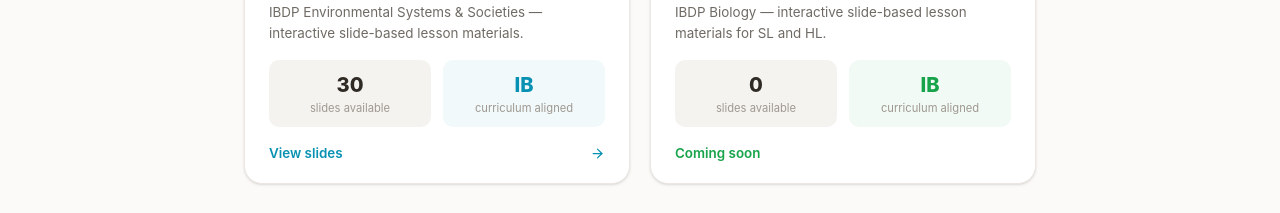
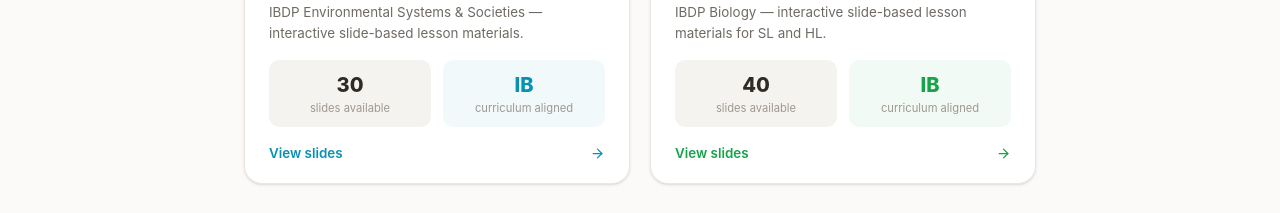
Before and after one commit to monikamehta610/monikamehta, a Next.js app: page /courses in a window 1280 px wide. Shown: the part 428-641 px from the top of the page. Built offline with nearby package versions, Linux system fonts and the light colour scheme.

Commit message:
Add Biology coming-soon placeholders (2026 syllabus, themes A-D)

```diff
--- a/src/data/courses.ts
+++ b/src/data/courses.ts
@@ -285,15 +285,326 @@
     icon: "🧬",
     accentColor: "#16a34a",
     slides: [
-      // ── Add Biology slides here ─────────────────────────────────────────────
-      // {
-      //   slug: "2-2",
-      //   title: "Topic 2.2",
-      //   subtitle: "Water",
-      //   htmlFile: "/slides/bio-2-2.html",
-      //   level: "SL & HL",
-      //   unit: "Unit 2: Ecology",
-      // },
+      {
+        slug: "a1-1",
+        title: "Topic A1.1",
+        subtitle: "Water",
+        level: "SL & HL",
+        unit: "Theme A: Unity & Diversity",
+        status: "coming-soon",
+      },
+      {
+        slug: "a1-2",
+        title: "Topic A1.2",
+        subtitle: "Nucleic Acids",
+        level: "SL & HL",
+        unit: "Theme A: Unity & Diversity",
+        status: "coming-soon",
+      },
+      {
+        slug: "a2-1",
+        title: "Topic A2.1",
+        subtitle: "Origins of Cells",
+        level: "HL Only",
+        unit: "Theme A: Unity & Diversity",
+        status: "coming-soon",
+      },
+      {
+        slug: "a2-2",
+        title: "Topic A2.2",
+        subtitle: "Cell Structure",
+        level: "SL & HL",
+        unit: "Theme A: Unity & Diversity",
+        status: "coming-soon",
+      },
+      {
+        slug: "a2-3",
+        title: "Topic A2.3",
+        subtitle: "Viruses",
+        level: "HL Only",
+        unit: "Theme A: Unity & Diversity",
+        status: "coming-soon",
+      },
+      {
+        slug: "a3-1",
+        title: "Topic A3.1",
+        subtitle: "Diversity of Organisms",
+        level: "SL & HL",
+        unit: "Theme A: Unity & Diversity",
+        status: "coming-soon",
+      },
+      {
+        slug: "a3-2",
+        title: "Topic A3.2",
+        subtitle: "Classification & Cladistics",
+        level: "HL Only",
+        unit: "Theme A: Unity & Diversity",
+        status: "coming-soon",
+      },
+      {
+        slug: "a4-1",
+        title: "Topic A4.1",
+        subtitle: "Evolution & Speciation",
+        level: "SL & HL",
+        unit: "Theme A: Unity & Diversity",
+        status: "coming-soon",
+      },
+      {
+        slug: "a4-2",
+        title: "Topic A4.2",
+        subtitle: "Conservation of Biodiversity",
+        level: "SL & HL",
+        unit: "Theme A: Unity & Diversity",
+        status: "coming-soon",
+      },
+      {
+        slug: "b1-1",
+        title: "Topic B1.1",
+        subtitle: "Carbohydrates & Lipids",
+        level: "SL & HL",
+        unit: "Theme B: Form & Function",
+        status: "coming-soon",
+      },
+      {
+        slug: "b1-2",
+        title: "Topic B1.2",
+        subtitle: "Proteins",
+        level: "SL & HL",
+        unit: "Theme B: Form & Function",
+        status: "coming-soon",
+      },
+      {
+        slug: "b2-1",
+        title: "Topic B2.1",
+        subtitle: "Membranes & Membrane Transport",
+        level: "SL & HL",
+        unit: "Theme B: Form & Function",
+        status: "coming-soon",
+      },
+      {
+        slug: "b2-2",
+        title: "Topic B2.2",
+        subtitle: "Organelles & Compartmentalization",
+        level: "SL & HL",
+        unit: "Theme B: Form & Function",
+        status: "coming-soon",
+      },
+      {
+        slug: "b2-3",
+        title: "Topic B2.3",
+        subtitle: "Cell Specialization",
+        level: "HL Only",
+        unit: "Theme B: Form & Function",
+        status: "coming-soon",
+      },
+      {
+        slug: "b3-1",
+        title: "Topic B3.1",
+        subtitle: "Gas Exchange",
+        level: "SL & HL",
+        unit: "Theme B: Form & Function",
+        status: "coming-soon",
+      },
+      {
+        slug: "b3-2",
+        title: "Topic B3.2",
+        subtitle: "Transport",
+        level: "SL & HL",
+        unit: "Theme B: Form & Function",
+        status: "coming-soon",
+      },
+      {
+        slug: "b3-3",
+        title: "Topic B3.3",
+        subtitle: "Muscle & Motility",
+        level: "HL Only",
+        unit: "Theme B: Form & Function",
+        status: "coming-soon",
+      },
+      {
+        slug: "b4-1",
+        title: "Topic B4.1",
+        subtitle: "Adaptation to Environment",
+        level: "SL & HL",
+        unit: "Theme B: Form & Function",
+        status: "coming-soon",
+      },
+      {
+        slug: "b4-2",
+        title: "Topic B4.2",
+        subtitle: "Ecological Niches",
+        level: "SL & HL",
+        unit: "Theme B: Form & Function",
+        status: "coming-soon",
+      },
+      {
+        slug: "c1-1",
+        title: "Topic C1.1",
+        subtitle: "Enzymes & Metabolism",
+        level: "SL & HL",
+        unit: "Theme C: Interaction & Interdependence",
+        status: "coming-soon",
+      },
+      {
+        slug: "c1-2",
+        title: "Topic C1.2",
+        subtitle: "Cell Respiration",
+        level: "SL & HL",
+        unit: "Theme C: Interaction & Interdependence",
+        status: "coming-soon",
+      },
+      {
+        slug: "c1-3",
+        title: "Topic C1.3",
+        subtitle: "Photosynthesis",
+        level: "SL & HL",
+        unit: "Theme C: Interaction & Interdependence",
+        status: "coming-soon",
+      },
+      {
+        slug: "c2-1",
+        title: "Topic C2.1",
+        subtitle: "Chemical Signalling",
+        level: "HL Only",
+        unit: "Theme C: Interaction & Interdependence",
+        status: "coming-soon",
+      },
+      {
+        slug: "c2-2",
+        title: "Topic C2.2",
+        subtitle: "Neural Signalling",
+        level: "SL & HL",
+        unit: "Theme C: Interaction & Interdependence",
+        status: "coming-soon",
+      },
+      {
+        slug: "c3-1",
+        title: "Topic C3.1",
+        subtitle: "Integration of Body Systems",
+        level: "SL & HL",
+        unit: "Theme C: Interaction & Interdependence",
+        status: "coming-soon",
+      },
+      {
+        slug: "c3-2",
+        title: "Topic C3.2",
+        subtitle: "Defence Against Disease",
+        level: "HL Only",
+        unit: "Theme C: Interaction & Interdependence",
+        status: "coming-soon",
+      },
+      {
+        slug: "c4-1",
+        title: "Topic C4.1",
+        subtitle: "Populations & Communities",
+        level: "SL & HL",
+        unit: "Theme C: Interaction & Interdependence",
+        status: "coming-soon",
+      },
+      {
+        slug: "c4-2",
+        title: "Topic C4.2",
+        subtitle: "Transfer of Energy & Matter",
+        level: "SL & HL",
+        unit: "Theme C: Interaction & Interdependence",
+        status: "coming-soon",
+      },
+      {
+        slug: "d1-1",
+        title: "Topic D1.1",
+        subtitle: "DNA Replication",
+        level: "SL & HL",
+        unit: "Theme D: Continuity & Change",
+        status: "coming-soon",
+      },
+      {
+        slug: "d1-2",
+        title: "Topic D1.2",
+        subtitle: "Protein Synthesis",
+        level: "SL & HL",
+        unit: "Theme D: Continuity & Change",
+        status: "coming-soon",
+      },
+      {
+        slug: "d1-3",
+        title: "Topic D1.3",
+        subtitle: "Mutations & Gene Editing",
+        level: "HL Only",
+        unit: "Theme D: Continuity & Change",
+        status: "coming-soon",
+      },
+      {
+        slug: "d2-1",
+        title: "Topic D2.1",
+        subtitle: "Cell & Nuclear Division",
+        level: "SL & HL",
+        unit: "Theme D: Continuity & Change",
+        status: "coming-soon",
+      },
+      {
+        slug: "d2-2",
+        title: "Topic D2.2",
+        subtitle: "Gene Expression",
+        level: "HL Only",
+        unit: "Theme D: Continuity & Change",
+        status: "coming-soon",
+      },
+      {
+        slug: "d2-3",
+        title: "Topic D2.3",
+        subtitle: "Water Potential",
+        level: "SL & HL",
+        unit: "Theme D: Continuity & Change",
+        status: "coming-soon",
+      },
+      {
+        slug: "d3-1",
+        title: "Topic D3.1",
+        subtitle: "Reproduction",
+        level: "SL & HL",
+        unit: "Theme D: Continuity & Change",
+        status: "coming-soon",
+      },
+      {
+        slug: "d3-2",
+        title: "Topic D3.2",
+        subtitle: "Inheritance",
+        level: "SL & HL",
+        unit: "Theme D: Continuity & Change",
+        status: "coming-soon",
+      },
+      {
+        slug: "d3-3",
+        title: "Topic D3.3",
+        subtitle: "Homeostasis",
+        level: "SL & HL",
+        unit: "Theme D: Continuity & Change",
+        status: "coming-soon",
+      },
+      {
+        slug: "d4-1",
+        title: "Topic D4.1",
+        subtitle: "Natural Selection",
+        level: "SL & HL",
+        unit: "Theme D: Continuity & Change",
+        status: "coming-soon",
+      },
+      {
+        slug: "d4-2",
+        title: "Topic D4.2",
+        subtitle: "Stability & Change",
+        level: "SL & HL",
+        unit: "Theme D: Continuity & Change",
+        status: "coming-soon",
+      },
+      {
+        slug: "d4-3",
+        title: "Topic D4.3",
+        subtitle: "Climate Change",
+        level: "SL & HL",
+        unit: "Theme D: Continuity & Change",
+        status: "coming-soon",
+      },
     ],
   },
 ];
```
